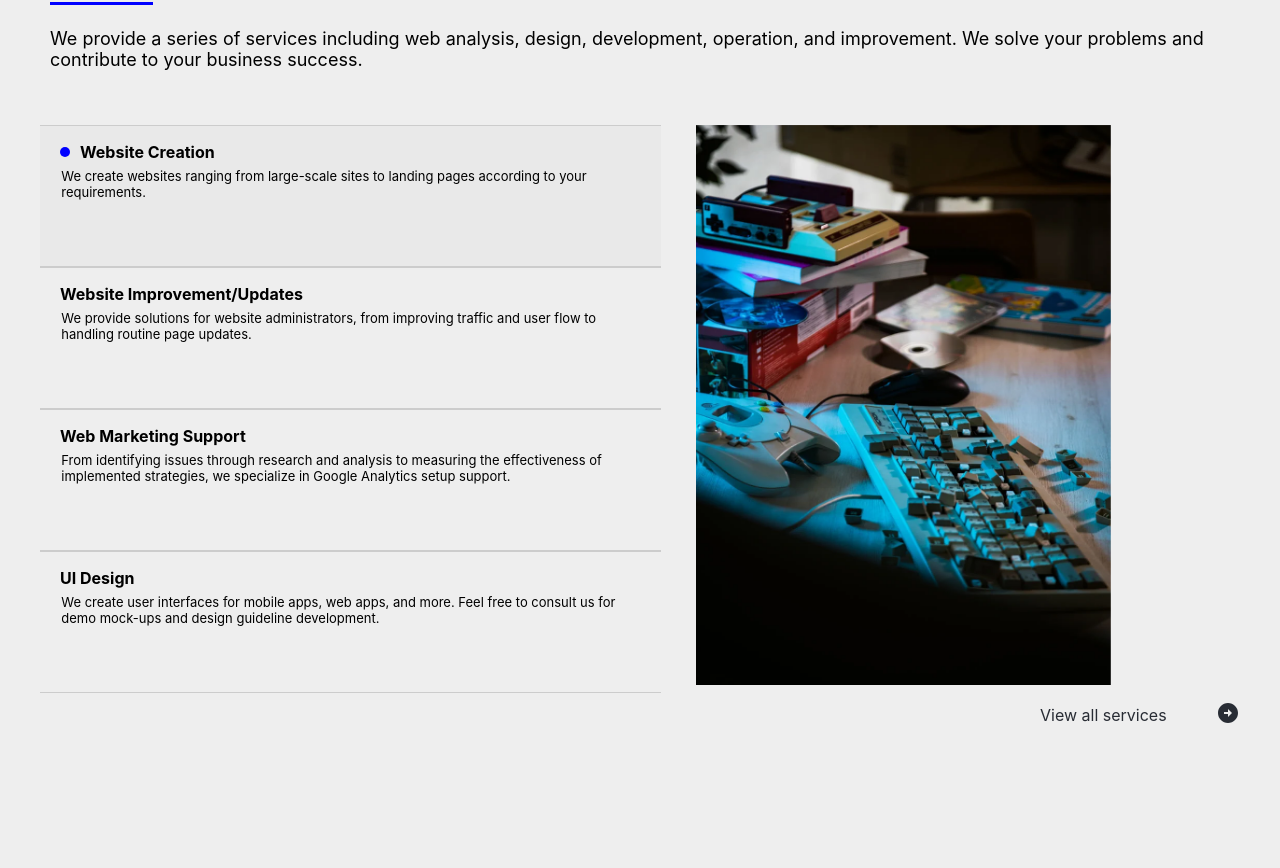
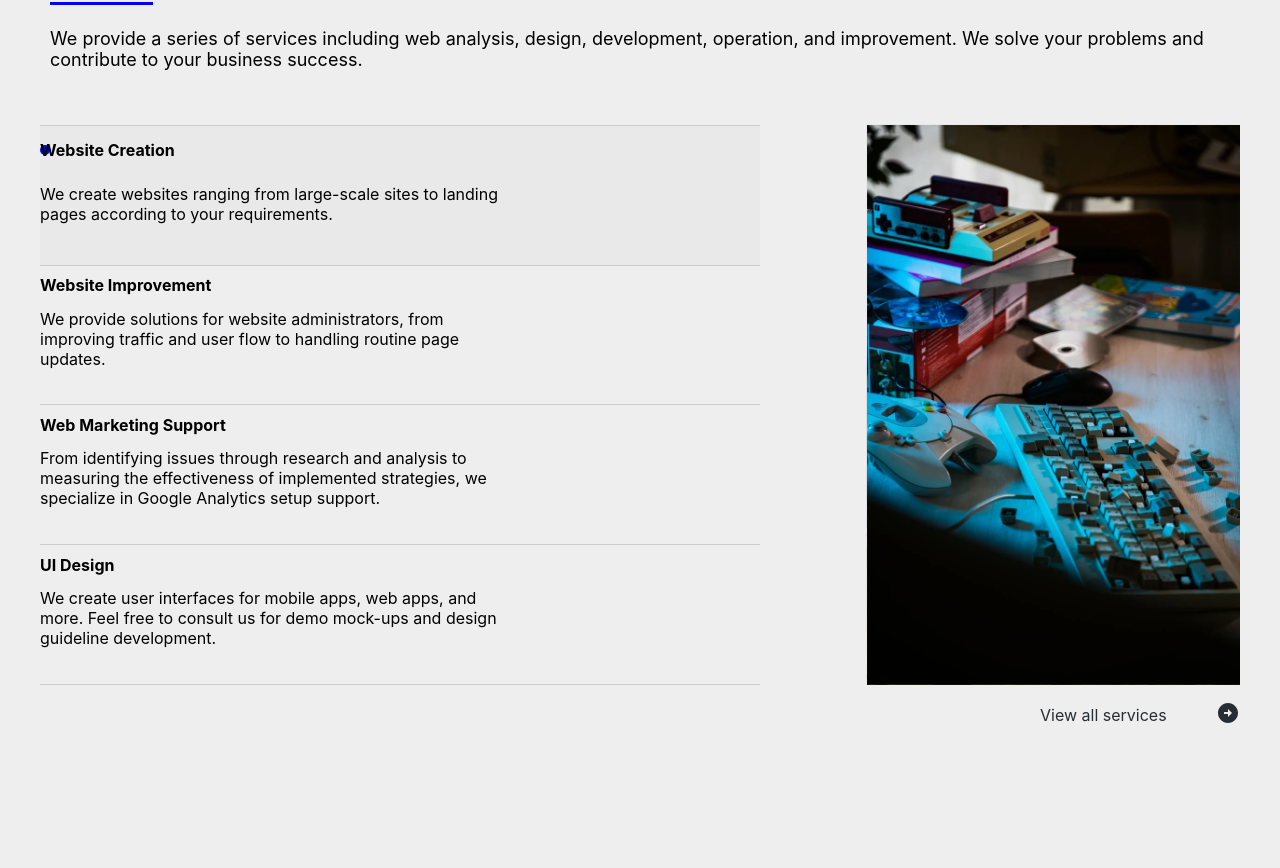
Before and after one commit to ultimania/react-rainbow-japan, a React (Create React App) app: page / in a window 1280 px wide. Shown: the part 580-1448 px from the top of the page. Built offline with nearby package versions, Linux system fonts and the light colour scheme.

Commit message:
fix: hover image for responsive

```diff
--- a/src/components/Elements/List/HoverImageList.module.scss
+++ b/src/components/Elements/List/HoverImageList.module.scss
@@ -7,53 +7,90 @@
   }
 }
 
-.hover-image-list {
+ul.hover-image-list {
   display: flex;
+  flex-direction: column;
   justify-content: flex-start;
   align-items: stretch;
-  height: 70vh;
-
-  ul.headline-list {
   position: relative;
   text-align: left;
   list-style: none;
   margin: 0;
   padding-left: 0;
 
+  li.headline-item {
+    transition: background-color 0.2s ease-out;
+    border-top: 1px solid #ccc;
+    display: flex;
+    flex-direction: row;
+    justify-content: space-between;
+    padding: 1vh 0 3vh 0;
+
     a {
+      display: flex;
+      flex-direction: column;
+      justify-content: space-around;
       text-decoration: none;
       color: inherit;
+      width: 65%;
 
-      li {
-        border-top: 1px solid #ccc;
+      .headline-title {
+        font-size: medium;
+        font-weight: bold;
+        display: flex;
+        align-items: center;
+        transition: opacity 0.2s ease-out;
+
+        .text {
+          position: absolute;
+        }
+
+        .headline-description {
+          padding: 1ex 3ex;
+          font-size: small;
+        }
+      }
+    }
+    .headline-image {
+      position: relative;
+      height: 100%;
+
+      img {
+        width: 100%;
+        height: 100%;
+      }
+    }
+
+    &:last-child {
+      border-bottom: 1px solid #ccc;
+    }
+  }
+
+  @media (min-width: 769px) {
+    height: 70vh;
+
+    li.headline-item {
       height: 25%;
-
-        &.headline-item {
-          transition: background-color 0.2s ease-out;
+      width: 60%;
 
       &.hovered {
         background-color: #e9e9e9;
-
         .headline-title {
           .dot {
             opacity: 1;
           }
-
           .text {
             animation: slideRight 0.3s forwards;
           }
         }
+        .headline-image {
+          &.fade-in {
+            opacity: 1;
+          }
+        }
       }
 
-          .headline-title {
-            padding: 3ex 4ex 1ex 20px;
-            font-size: medium;
-            font-weight: bold;
-            position: relative;
-            display: flex;
-            align-items: center;
-            transition: opacity 0.2s ease-out;
-
+      a {
         .dot {
           position: absolute;
           width: 10px;
@@ -64,67 +101,38 @@
           opacity: 0;
           transition: opacity 0.2s ease-out;
         }
-
-            .text {
-              position: absolute;
-            }
-          }
-
-          .headline-description {
-            padding: 1ex 3ex;
-            font-size: small;
-          }
-        }
-      }
-
-      li:last-child {
-        border-bottom: 1px solid #ccc;
-      }
-    }
       }
 
       .headline-image {
-    position: relative;
-    width: 40%;
+        transition: opacity 0.2s ease-out;
+        position: absolute;
+        right: 0;
+        top: 0;
         height: 100%;
-
-    img {
-      position: absolute;
-      left: 0;
-      width: 100%;
-      height: 100%;
-      transition: opacity 0.3s ease-out;
-
-      &.fade-in {
-        opacity: 1;
-      }
 
         &.fade-out {
           opacity: 0;
         }
       }
     }
-  @media (min-width: 769px) {
-    flex-direction: row;
+  }
 
-    ul.headline-list {
-      padding-right: 4ex;
-      width: 60%;
+  @media (max-width: 768px) {
+    li.headline-item {
+      height: 30%;
+      a {
+        .dot {
+          display: none;
+        }
+      }
+      .headline-image {
+        width: 35%;
+      }
+    }
 
-      a {
+    img {
+      padding: 1vh;
+      box-sizing: border-box;
     }
   }
 }
-  @media (max-width: 768px) {
-    flex-direction: column;
-
-    ul.headline-list {
-      a {
-        display: flex;
-        flex-direction: row;
-        justify-content: space-between;
-        align-items: center;
-      }
-    }
-  }
-}
--- a/src/components/Elements/List/HoverImageList.tsx
+++ b/src/components/Elements/List/HoverImageList.tsx
@@ -20,16 +20,17 @@ export const HoverImageList = (props: HoverImageListProps) => {
   }
 
   return (
-    <div className={styleModule['hover-image-list']}>
-      <ul className={styleModule['headline-list']}>
+    <>
+      <ul className={styleModule['hover-image-list']}>
         {props.items.map((item, index) => (
-          <a href={item.href} key={index} >
           <li
             onMouseEnter={() => handleMouseEnter(index)}
             className={`${styleModule['headline-item']} ${
               hoveredIndex === index ? styleModule['hovered'] : ''
             }`}
+            key={index}
           >
+            <a href={item.href}>
               <div className={styleModule['headline-title']}>
                 <span className={styleModule['dot']} />
                 <span className={styleModule['text']}>{item.title}</span>
@@ -37,25 +38,21 @@ export const HoverImageList = (props: HoverImageListProps) => {
               <div className={styleModule['headline-description']}>
                 {item.description}
               </div>
-            </li>
             </a>
-        ))}
-      </ul>
-      <div className={styleModule['headline-image']}>
-        {props.items.map((item, index) => (
-          <img
-            key={index}
-            src={item.img}
-            alt="imgSv"
-            style={{ zIndex: hoveredIndex === index ? 1 : 0 }}
-            className={`${
+            <div
+              className={`${styleModule['headline-image']} ${
                 hoveredIndex === index
                   ? styleModule['fade-in']
                   : styleModule['fade-out']
               }`}
-          />
+              style={{ zIndex: hoveredIndex === index ? 1 : 0 }}
+            >
+              <img key={index} src={item.img} alt="imgSv" />
+            </div>
+          </li>
         ))}
-      </div>
-    </div>
+      </ul>
+      <div className="viewer" />
+    </>
   )
 }
--- a/src/components/Layout/ServiceLayout.module.scss
+++ b/src/components/Layout/ServiceLayout.module.scss
@@ -2,15 +2,12 @@
 // Service layout
 #layout-service {
 
-  .contents-main {
-    display: flex;
-    justify-content: space-between;
-    align-items: center;
-    height: 70vh;
-  }
-
   @media (min-width: 769px) {
     padding: 0 5vh 10vh;
+
+    .contents-main {
+      height: 70vh;
+    }
   }
   @media (max-width: 768px) {
   }
--- a/src/data.ts
+++ b/src/data.ts
@@ -132,7 +132,7 @@ export const headlines = [
     img: imgSv1,
   },
   {
-    title: 'Website Improvement/Updates',
+    title: 'Website Improvement',
     description:
       'We provide solutions for website administrators, from improving traffic and user flow to handling routine page updates.',
     href: 'https://example.com/website-improvement',
```
Lines whose indentation alone changed are shown as unchanged.
